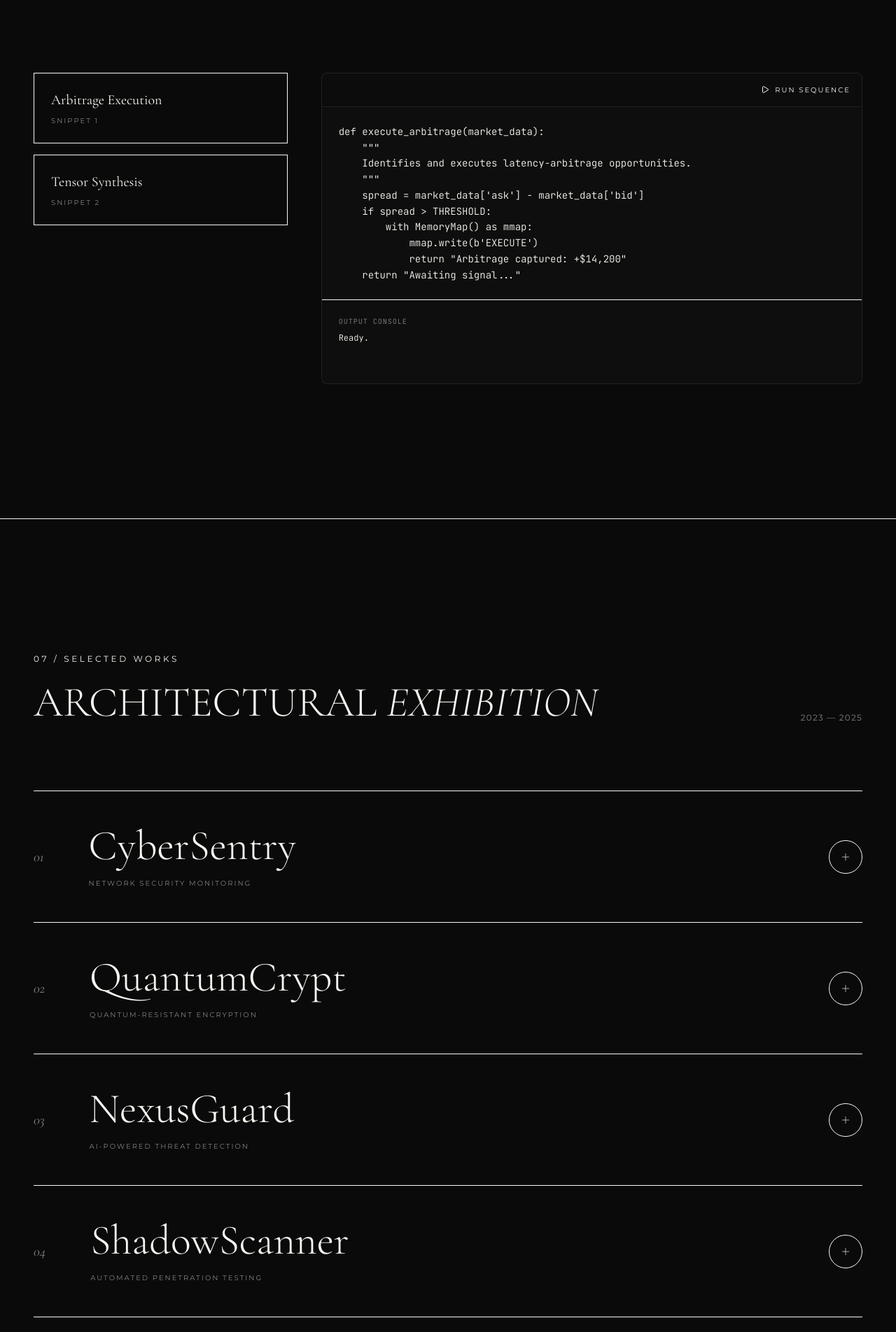
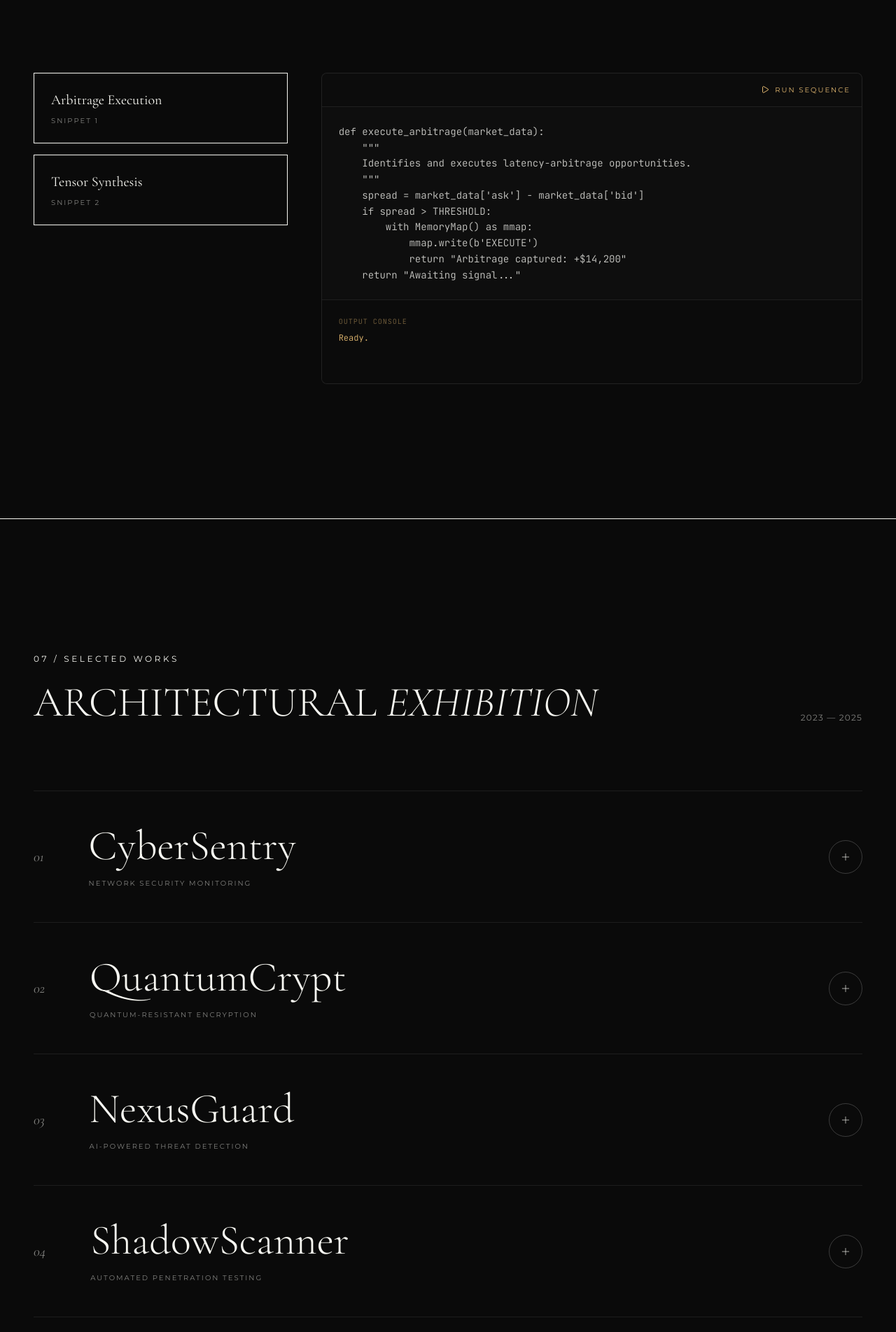
Before and after one commit to izumitempest/Porfolio, a React (Vite) app: page / in a window 1280 px wide. Shown: the part 4876-6780 px from the top of the page at 70% size. Built offline with nearby package versions, Linux system fonts and the light colour scheme.

Commit message:
refactor: Update Tailwind CSS class names to use `site-` prefix for color variables.

```diff
--- a/src/App.tsx
+++ b/src/App.tsx
@@ -2078,20 +2078,20 @@ export default function App() {
                   disabled={isSimulating}
                   onMouseEnter={handleHover}
                   data-cursor="hover"
-                  className="flex items-center gap-2 text-[10px] tracking-[0.2em] uppercase text-accent hover:text-text transition-colors duration-300 disabled:opacity-50"
+                  className="flex items-center gap-2 text-[10px] tracking-[0.2em] uppercase text-site-accent hover:text-site-text transition-colors duration-300 disabled:opacity-50"
                 >
                   <Play size={12} />{" "}
                   {isSimulating ? "Executing..." : "Run Sequence"}
                 </button>
               </div>
 
-              <div className="p-6 font-mono text-xs md:text-sm leading-relaxed overflow-x-auto text-text/80">
+              <div className="p-6 font-mono text-xs md:text-sm leading-relaxed overflow-x-auto text-site-text/80">
                 <pre>
                   <code>{codeSnippets[activeSnippet].code}</code>
                 </pre>
               </div>
 
-              <div className="mt-auto border-t border-border bg-bg/80 p-6 min-h-[120px] font-mono text-xs text-accent">
+              <div className="mt-auto border-t border-site-border bg-site-bg/80 p-6 min-h-[120px] font-mono text-xs text-site-accent">
                 <div className="opacity-50 mb-2 text-[10px] tracking-widest uppercase">
                   Output Console
                 </div>
@@ -2127,13 +2127,13 @@ export default function App() {
             </p>
           </div>
 
-          <div className="flex flex-col border-t border-border transition-colors duration-500">
+          <div className="flex flex-col border-t border-site-border transition-colors duration-500">
             {projects.map((project, index) => {
               const isExpanded = expandedProject === index;
               return (
                 <motion.div
                   key={project.id}
-                  className="border-b border-border transition-colors duration-500"
+                  className="border-b border-site-border transition-colors duration-500"
                   initial={{ opacity: 0 }}
                   whileInView={{ opacity: 1 }}
                   viewport={{ once: true }}
@@ -2162,7 +2162,7 @@ export default function App() {
                       </div>
                     </div>
 
-                    <div className="w-12 h-12 rounded-full border border-border-hover flex items-center justify-center group-hover:border-accent group-hover:text-accent transition-all duration-500 shrink-0">
+                    <div className="w-12 h-12 rounded-full border border-site-border-hover flex items-center justify-center group-hover:border-site-accent group-hover:text-site-accent transition-all duration-500 shrink-0">
                       {isExpanded ? (
                         <Minus size={16} strokeWidth={1} />
                       ) : (
@@ -2184,7 +2184,7 @@ export default function App() {
                           <div className="lg:col-span-7 grid grid-cols-1 md:grid-cols-2 gap-12">
                             <div>
                               <h4 className="text-[10px] tracking-[0.2em] uppercase text-accent mb-4 flex items-center gap-2 transition-colors duration-500">
-                                <span className="w-4 h-[1px] bg-accent transition-colors duration-500"></span>{" "}
+                                <span className="w-4 h-[1px] bg-site-accent transition-colors duration-500"></span>{" "}
                                 The Problem
                               </h4>
                               <p className="text-sm font-light leading-relaxed opacity-70">
@@ -2193,7 +2193,7 @@ export default function App() {
                             </div>
                             <div>
                               <h4 className="text-[10px] tracking-[0.2em] uppercase text-accent mb-4 flex items-center gap-2 transition-colors duration-500">
-                                <span className="w-4 h-[1px] bg-accent transition-colors duration-500"></span>{" "}
+                                <span className="w-4 h-[1px] bg-site-accent transition-colors duration-500"></span>{" "}
                                 The Solution
                               </h4>
                               <p className="text-sm font-light leading-relaxed opacity-70">
@@ -2202,7 +2202,7 @@ export default function App() {
                             </div>
                             <div className="md:col-span-2">
                               <h4 className="text-[10px] tracking-[0.2em] uppercase text-accent mb-4 flex items-center gap-2 transition-colors duration-500">
-                                <span className="w-4 h-[1px] bg-accent transition-colors duration-500"></span>{" "}
+                                <span className="w-4 h-[1px] bg-site-accent transition-colors duration-500"></span>{" "}
                                 Contribution
                               </h4>
                               <p className="text-sm font-light leading-relaxed opacity-70">
@@ -2229,10 +2229,9 @@ export default function App() {
         </div>
       </section>
 
-      {/* The Vault Section */}
       <section
         id="vault"
-        className="py-32 md:py-48 px-6 md:px-12 border-t border-border relative z-10 bg-bg transition-colors duration-500"
+        className="py-32 md:py-48 px-6 md:px-12 border-t border-site-border relative z-10 bg-site-bg transition-colors duration-500"
       >
         <div className="max-w-3xl mx-auto text-center">
           <div className="mb-16">
@@ -2310,7 +2309,7 @@ export default function App() {
                   </a>
                 </div>
 
-                <div className="pt-8 border-t border-border mt-8">
+                <div className="pt-8 border-t border-site-border mt-8">
                   <p className="text-[10px] font-mono italic opacity-30 text-center uppercase tracking-widest">
                     "The most elegant systems are those that disappear into the
                     purpose they serve."
@@ -2319,7 +2318,7 @@ export default function App() {
               </motion.div>
             ) : (
               <div className="space-y-8">
-                <div className="inline-flex items-center justify-center w-16 h-16 border border-border rounded-full opacity-50 mb-4">
+                <div className="inline-flex items-center justify-center w-16 h-16 border border-site-border rounded-full opacity-50 mb-4">
                   <Lock size={24} />
                 </div>
                 <div className="space-y-4">
@@ -2350,7 +2349,7 @@ export default function App() {
                     </div>
                     <button
                       type="submit"
-                      className="w-full py-4 border border-border hover:border-accent hover:bg-accent hover:text-bg transition-all duration-500 uppercase tracking-widest text-[10px] font-medium"
+                      className="w-full py-4 border border-site-border hover:border-site-accent hover:bg-site-accent hover:text-site-bg transition-all duration-500 uppercase tracking-widest text-[10px] font-medium"
                       onMouseEnter={handleHover}
                     >
                       Authenticate
@@ -2371,7 +2370,7 @@ export default function App() {
       {/* Contact / Footer */}
       <section
         id="contact"
-        className="py-32 md:py-48 px-6 md:px-12 border-t border-border relative overflow-hidden z-10 bg-bg transition-colors duration-500"
+        className="py-32 md:py-48 px-6 md:px-12 border-t border-site-border relative overflow-hidden z-10 bg-site-bg transition-colors duration-500"
       >
         <div className="max-w-7xl mx-auto text-center relative z-10">
           <h2 className="text-xs tracking-[0.3em] uppercase text-accent mb-12 transition-colors duration-500">
```
